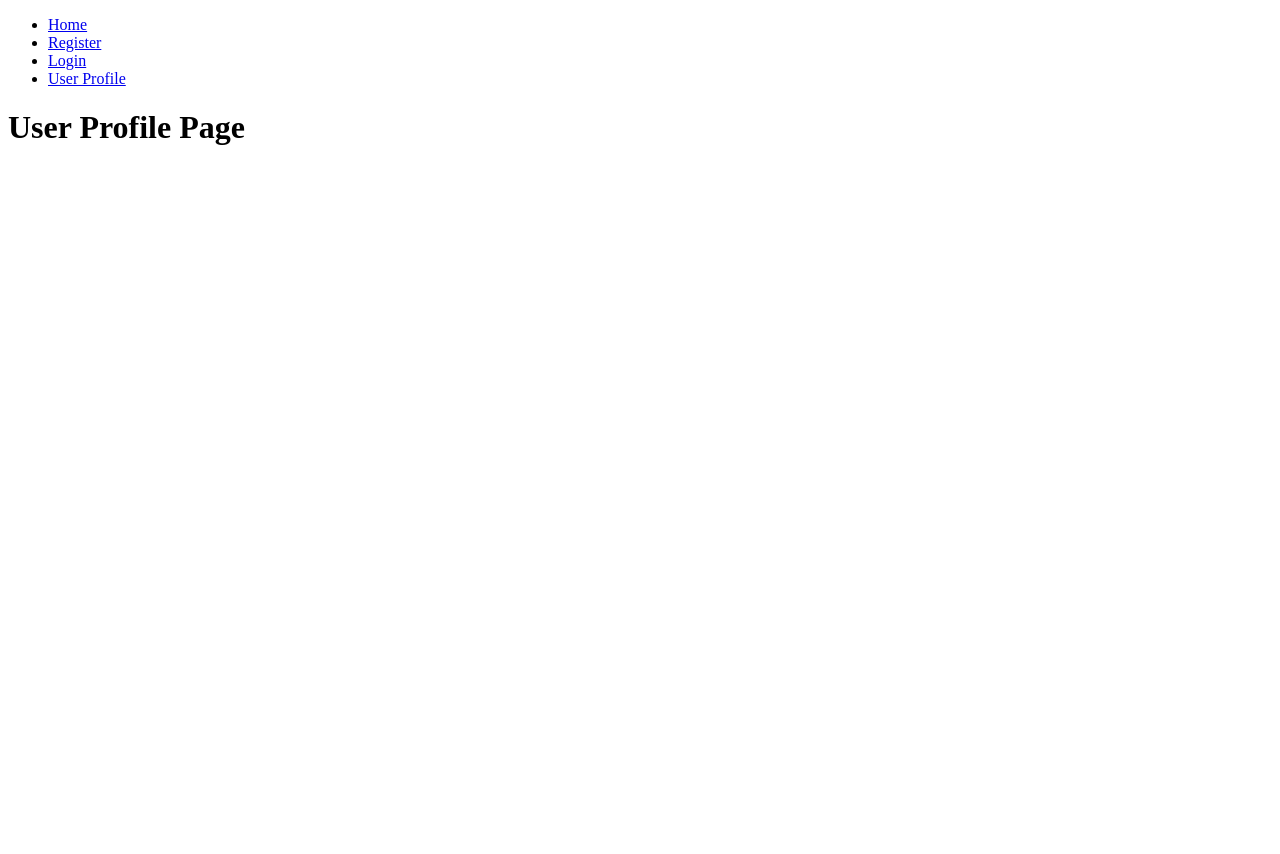
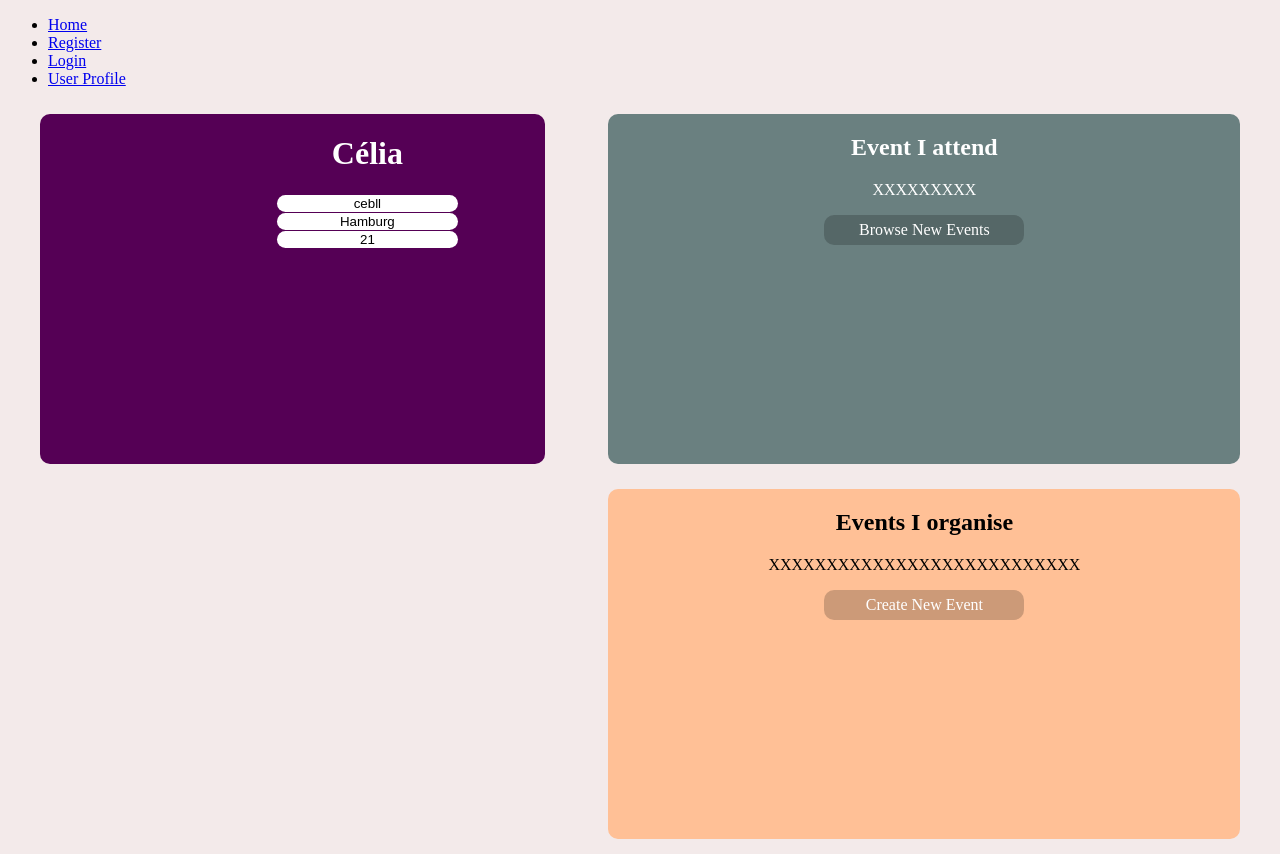
Before and after one commit to marzena-maria/meeting-app-frontend, a React (Create React App) app: page /user_profile in a window 1280 px wide. Before the commit the page ends 800 px from the top, so only its background shows below. Built offline with nearby package versions, Linux system fonts and the light colour scheme.

Commit message:
changes for user profile

```diff
--- a/package.json
+++ b/package.json
@@ -5,10 +5,10 @@
   "proxy": "http://localhost:4014",
   "dependencies": {
     "@testing-library/jest-dom": "^5.11.8",
-    "@testing-library/react": "^11.2.2",
+    "@testing-library/react": "^11.2.3",
     "@testing-library/user-event": "^12.6.0",
     "axios": "^0.21.1",
-    "node-sass": "^5.0.0",
+    "node-sass": "^4.14.1",
     "react": "^17.0.1",
     "react-dom": "^17.0.1",
     "react-router-dom": "^5.2.0",
--- a/src/App.js
+++ b/src/App.js
@@ -1,6 +1,6 @@
-//import './App.scss';
+import './App.scss';
 import React from "react"
-import {BrowserRouter,Route,Switch, Redirect,Link} from "react-router-dom"
+import {BrowserRouter,Route,Switch, Redirect,Link} from "react-router-dom";
 import Register from "./Components/Forms/Register";
 import Login from "./Components/Forms/Login";
 import UserProfile from "./Components/Pages/UserProfile";
--- a/src/App.scss
+++ b/src/App.scss
@@ -1,3 +1,75 @@
-.App {
+body {
+  background-color: rgb(243, 234, 234);
+}
+
+#container {
   text-align: center;
 }
+
+.user_panel {
+  height: 350px;
+  width: 40%;
+  min-width: 350px;
+  float: left;
+  margin: 10px 2.5% 15px;
+  border-radius: 10px 10px 10px 10px;
+  -moz-border-radius: 10px 10px 10px 10px;
+  -webkit-border-radius: 10px 10px 10px 10px;
+  border: 0px solid #000000;
+}
+
+.user_details {
+  color: #ffffff;
+  background-color: #550055;
+}
+
+.user_details_pp {
+  width: 150px;
+  height: 100%;
+  float: left;
+}
+
+.user_details_inputs {
+  width: calc(100% - 150px);
+  height: 100%;
+  float: right;
+}
+
+.user_details_inputs input {
+  text-align: center;
+  border-radius: 10px 10px 10px 10px;
+  -moz-border-radius: 10px 10px 10px 10px;
+  -webkit-border-radius: 10px 10px 10px 10px;
+  border: 0px solid #000000;
+}
+
+.user_events_attend {
+  background-color: rgb(106, 128, 128);
+  width: 50%;
+  color: white;
+}
+
+.button {
+  color: white;
+  text-decoration: none;
+  background-color:  rgba(0,0,0,0.2);
+  width: 200px;
+  height: 30px;
+  line-height: 30px;
+  display: inline-block;
+  border-radius: 10px 10px 10px 10px;
+  -moz-border-radius: 10px 10px 10px 10px;
+  -webkit-border-radius: 10px 10px 10px 10px;
+  border: 0px solid #000000;
+  cursor: pointer;
+}
+.button:hover,
+.button:focus{
+  background-color:  rgba(0,0,0,0.4);
+}
+
+.user_events_organize {
+  background-color:rgb(255, 192, 150);
+  width: 50%;
+  float: right;
+}
--- a/src/Components/Pages/UserProfile.js
+++ b/src/Components/Pages/UserProfile.js
@@ -1,9 +1,34 @@
-import React from 'react'
+import React from 'react';
+import {Link} from "react-router-dom";
+import Axios from "axios";
+/*import ProfilePic from "./" IMPORTER L IMAGE DU PROFILE EN QUESTION*/
+/*import Gravatar from 'react-gravatar';*/
 
 function UserProfile() {
     return (
-        <div>
-            <h1> User Profile Page </h1>
+        <div id="container">
+            <div className="user_details user_panel">
+                <div className="user_details_pp">{/*<Gravatar email="celia.bouzen@gmail.com"*/}</div>
+                <div className="user_details_inputs">
+                    <h1>Célia</h1>
+                    <input type="text" name="username" value="cebll"></input>
+                    <input type="text" name="city" value="Hamburg"></input>
+                    <input type="text" name="age" value="21"></input>
+                </div>
+            </div>
+            <div className="user_events_attend user_panel">
+                <h2>Event I attend</h2>
+                    <div className="attended_events">XXXXXXXXX
+                    </div>
+                    <p><Link to="/events/browse" className="button">Browse New Events</Link>
+                    </p>
+            </div>
+            <div className="user_events_organize user_panel">
+                <h2>Events I organise</h2>
+                    <div className="organized_events">XXXXXXXXXXXXXXXXXXXXXXXXXXX</div>
+                    <p><Link to="/events/create" className="button">Create New Event</Link>
+                    </p>
+            </div>
         </div>
     )
 }
```
Also changed, not shown: 1 other file (tests, documents, lock files or other folders).
